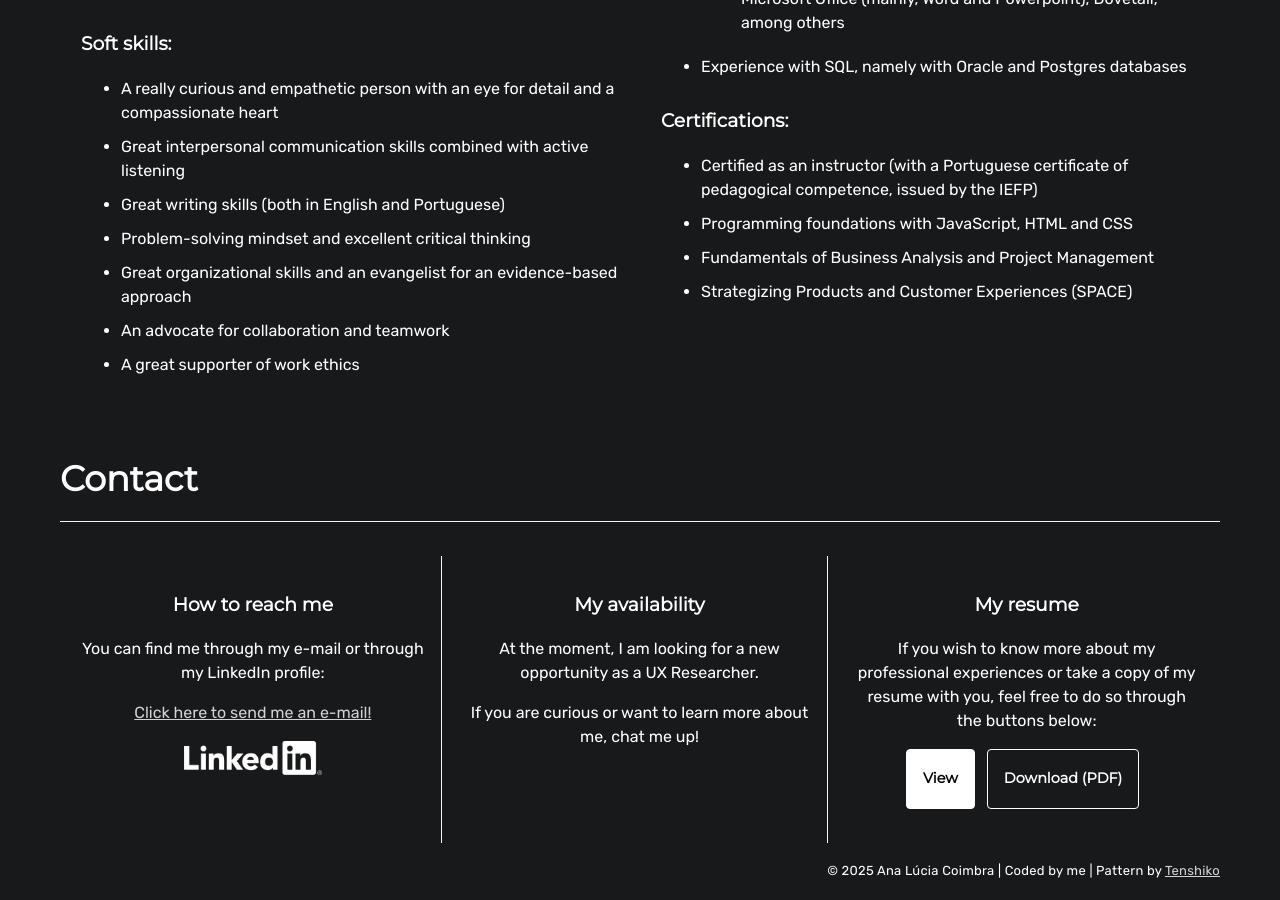
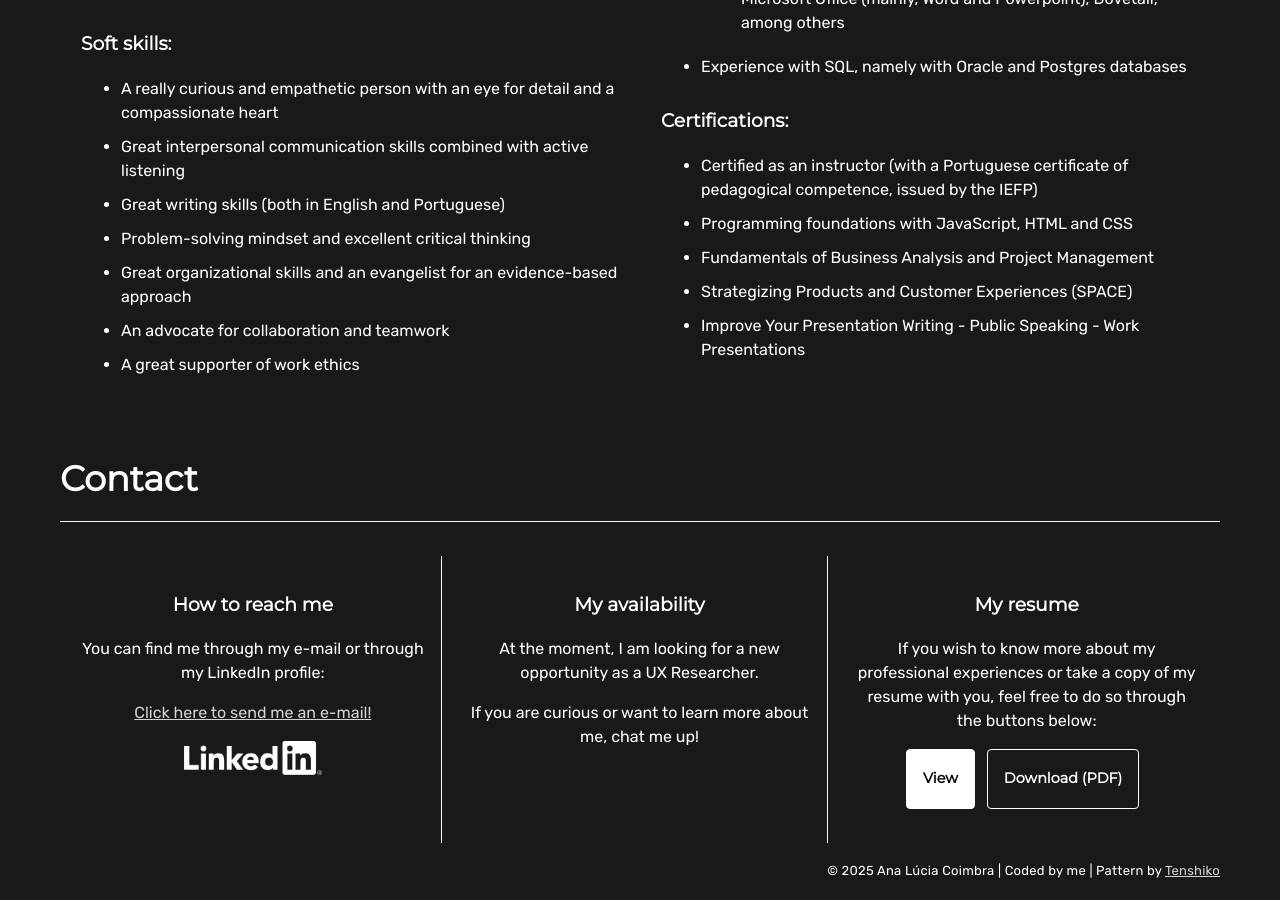
Before and after one commit to analuciacoimbra/analuciacoimbra.github.io, a Jekyll site: the page built from resume.html, in a window 1280 px wide and 900 px high, scrolled down 2264 px. Built offline with Jekyll 4.4.1, drawn with Linux system fonts in a browser that asks for light colours.

Commit message:
Update resume.html

```diff
--- a/resume.html
+++ b/resume.html
@@ -367,6 +367,7 @@ layout: default
         <li>Programming foundations with JavaScript, HTML and CSS</li>
         <li>Fundamentals of Business Analysis and Project Management</li>
         <li>Strategizing Products and Customer Experiences (SPACE)</li>
+        <li>Improve Your Presentation Writing - Public Speaking - Work Presentations</li>
       </ul>
     </div>
   </div>
```
